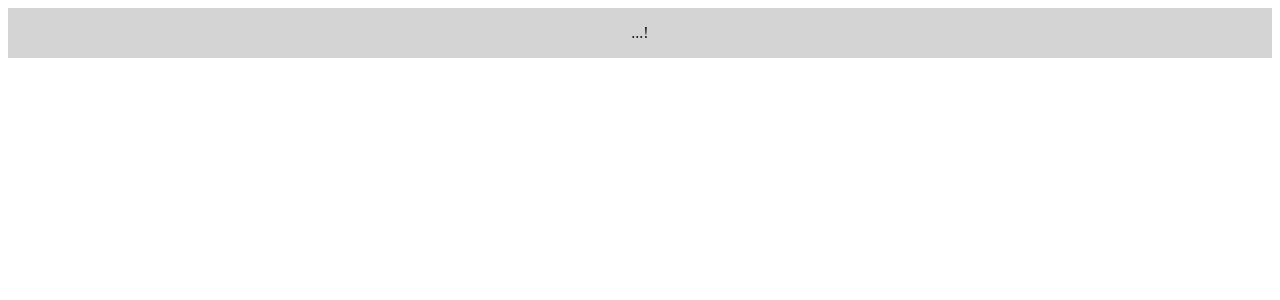
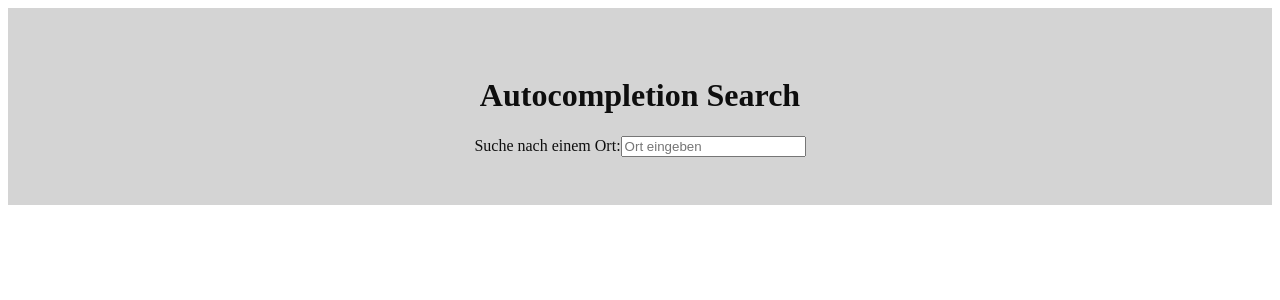
Before and after one commit to SvLowman/autocompletion, a React (Create React App) app: page / in a window 1280 px wide. Shown: the top 300 px of the page. Built offline with nearby package versions, Linux system fonts and the light colour scheme.

Commit message:
:sparkles: Build form for search

```diff
--- a/package.json
+++ b/package.json
@@ -6,6 +6,7 @@
     "@testing-library/jest-dom": "^5.11.5",
     "@testing-library/react": "^11.1.0",
     "@testing-library/user-event": "^12.1.10",
+    "dotenv": "^8.2.0",
     "react": "^17.0.1",
     "react-dom": "^17.0.1",
     "react-scripts": "4.0.0",
--- a/public/index.html
+++ b/public/index.html
@@ -15,6 +15,7 @@
       user's mobile device or desktop. See https://developers.google.com/web/fundamentals/web-app-manifest/
     -->
     <link rel="manifest" href="%PUBLIC_URL%/manifest.json" />
+
     <!--
       Notice the use of %PUBLIC_URL% in the tags above.
       It will be replaced with the URL of the `public` folder during the build.
--- a/src/App.css
+++ b/src/App.css
@@ -1,6 +1,8 @@
 main {
   display: flex;
-  justify-content: center;
+  flex-direction: column;
+  align-items: center;
   background: #d4d4d4;
   color: #0e0e0e;
+  padding: 3rem;
 }
--- a/src/App.js
+++ b/src/App.js
@@ -3,7 +3,11 @@ import "./App.css";
 function App() {
   return (
     <main>
-      <p>...!</p>
+      <h1>Autocompletion Search</h1>
+      <form>
+        <label>Suche nach einem Ort:</label>
+        <input type="text" id="search_input" placeholder="Ort eingeben" />
+      </form>
     </main>
   );
 }
```
Also changed, not shown: 1 other file (tests, documents, lock files or other folders).
